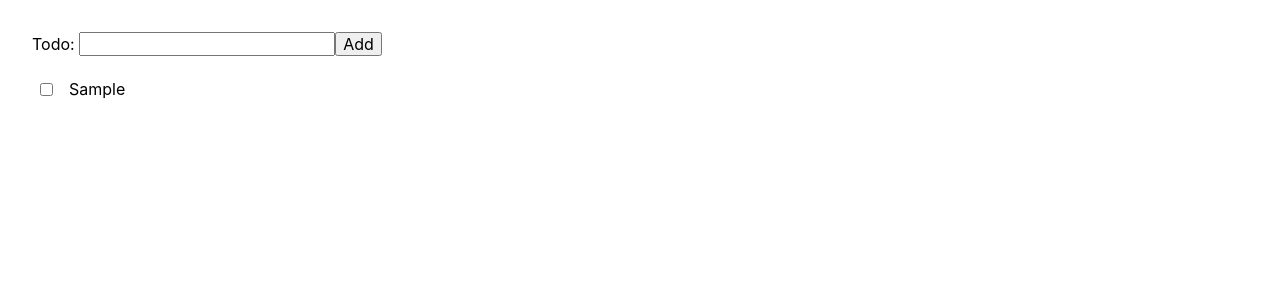
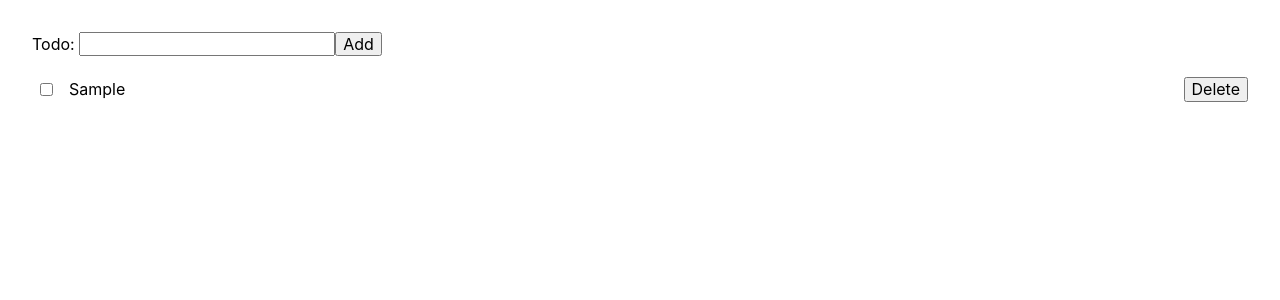
Before and after one commit to underscoredotspace/todo-redux-react, a React (Create React App) app: page / in a window 1280 px wide. Both pictures are taken after typing "Sample" into the empty fields and a click on the button "Add". Shown: the top 300 px of the page. Built offline with nearby package versions, Linux system fonts and the light colour scheme.

Commit message:
can delete todo types

```diff
--- a/src/App.tsx
+++ b/src/App.tsx
@@ -10,12 +10,19 @@ import "./App.css"
 
 interface AppProps {
   todos: Todos
-  addTodo: any
-  toggleComplete: any
-  editTodo: any
+  addTodo(text: string): void
+  toggleComplete(id: string): void
+  editTodo(id: string, text: string): void
+  deleteTodo(id: string): void
 }
 
-const App = ({ todos, addTodo, toggleComplete, editTodo }: AppProps) => (
+const App = ({
+  todos,
+  addTodo,
+  toggleComplete,
+  editTodo,
+  deleteTodo
+}: AppProps) => (
   <>
     <TodoAdd addTodo={addTodo} />
 
@@ -25,6 +32,7 @@ const App = ({ todos, addTodo, toggleComplete, editTodo }: AppProps) => (
           todo={{ id, ...todo }}
           toggleComplete={toggleComplete}
           editTodo={editTodo}
+          deleteTodo={deleteTodo}
           key={`todo-${id}`}
         />
       ))}
--- a/src/components/TodoAdd.tsx
+++ b/src/components/TodoAdd.tsx
@@ -1,7 +1,7 @@
 import React, { FormEvent, useState } from "react"
 
 interface TodoAddProps {
-  addTodo: (text: string) => void
+  addTodo(text: string): void
 }
 
 const TodoAdd: React.FC<TodoAddProps> = ({ addTodo }) => {
--- a/src/components/TodoItem.css
+++ b/src/components/TodoItem.css
@@ -4,6 +4,7 @@
   padding: 0.25rem 0;
   align-items: center;
   width: 100%;
+  padding-left: 0.5rem;
 }
 
 .todo-item label {
@@ -17,13 +18,12 @@
   cursor: pointer;
 }
 
-.todo-item input[type="checkbox"] {
-  margin: 0 0.5rem;
+.todo-item > * {
+  margin-right: 0.5rem;
 }
 
 .todo-item .todo-text {
   border: none;
   padding: 0.25rem 0.5rem;
   width: 100%;
-  margin-right: 0.5rem;
 }
--- a/src/components/TodoItem.tsx
+++ b/src/components/TodoItem.tsx
@@ -7,13 +7,15 @@ interface TodoItemProps {
     text: string
     completed: boolean
   }
-  toggleComplete: (id: string) => void
-  editTodo: (id: string, text: string) => void
+  toggleComplete(id: string): void
+  editTodo(id: string, text: string): void
+  deleteTodo(id: string): void
 }
 
 const TodoItem: React.FC<TodoItemProps> = ({
   todo: { id, text, completed },
   editTodo,
+  deleteTodo,
   toggleComplete
 }) => (
   <li className="todo-item">
@@ -35,6 +37,7 @@ const TodoItem: React.FC<TodoItemProps> = ({
       value={text}
       onChange={e => editTodo(id, e.target.value)}
     />
+    <button onClick={() => deleteTodo(id)}>Delete</button>
   </li>
 )
 
--- a/src/redux/actionTypes.ts
+++ b/src/redux/actionTypes.ts
@@ -1,6 +1,7 @@
 export const ADD_TODO = "ADD_TODO"
 export const TOGGLE_COMPLETED = "TOGGLE_COMPLETED"
 export const EDIT_TODO = "EDIT_TODO"
+export const DELETE_TODO = "DELETE_TODO"
 
 interface AddTodoAction {
   type: typeof ADD_TODO
@@ -17,7 +18,13 @@ interface EditTodoAction {
   payload: { id: string; text: string }
 }
 
+interface DeleteTodoAction {
+  type: typeof DELETE_TODO
+  payload: string
+}
+
 export type TodoActionTypes =
   | AddTodoAction
   | ToggleCompleteAction
   | EditTodoAction
+  | DeleteTodoAction
--- a/src/redux/actions.ts
+++ b/src/redux/actions.ts
@@ -1,4 +1,9 @@
-import { ADD_TODO, TOGGLE_COMPLETED, EDIT_TODO } from "./actionTypes"
+import {
+  ADD_TODO,
+  TOGGLE_COMPLETED,
+  EDIT_TODO,
+  DELETE_TODO
+} from "./actionTypes"
 
 export const addTodo = (text: string) => ({
   type: ADD_TODO,
@@ -14,3 +19,8 @@ export const editTodo = (id: string, text: string) => ({
   type: EDIT_TODO,
   payload: { id, text }
 })
+
+export const deleteTodo = (id: string) => ({
+  type: DELETE_TODO,
+  payload: id
+})
--- a/src/redux/reducers.ts
+++ b/src/redux/reducers.ts
@@ -3,8 +3,9 @@ import { Todos } from "../types"
 import {
   ADD_TODO,
   TOGGLE_COMPLETED,
-  TodoActionTypes,
-  EDIT_TODO
+  EDIT_TODO,
+  DELETE_TODO,
+  TodoActionTypes
 } from "./actionTypes"
 import { combineReducers } from "redux"
 
@@ -17,7 +18,7 @@ const todos = (state: Todos = {}, action: TodoActionTypes): Todos => {
     case ADD_TODO: {
       return {
         ...state,
-        ...generateNewTodo(action.payload) // makes this reducer impure. should be dependency injection?
+        ...generateNewTodo(action.payload)
       }
     }
     case TOGGLE_COMPLETED: {
@@ -45,6 +46,13 @@ const todos = (state: Todos = {}, action: TodoActionTypes): Todos => {
         }
       }
     }
+
+    case DELETE_TODO: {
+      const id = action.payload
+      const { [id]: _, ...todos } = state
+      debugger
+      return todos
+    }
   }
 
   return { ...state }
--- a/src/redux/store.ts
+++ b/src/redux/store.ts
@@ -2,4 +2,4 @@ import { createStore } from "redux"
 import { composeWithDevTools } from "redux-devtools-extension"
 import rootReducer from "./reducers"
 
-export default createStore(rootReducer, composeWithDevTools())
+export default createStore(rootReducer, {}, composeWithDevTools())
```
